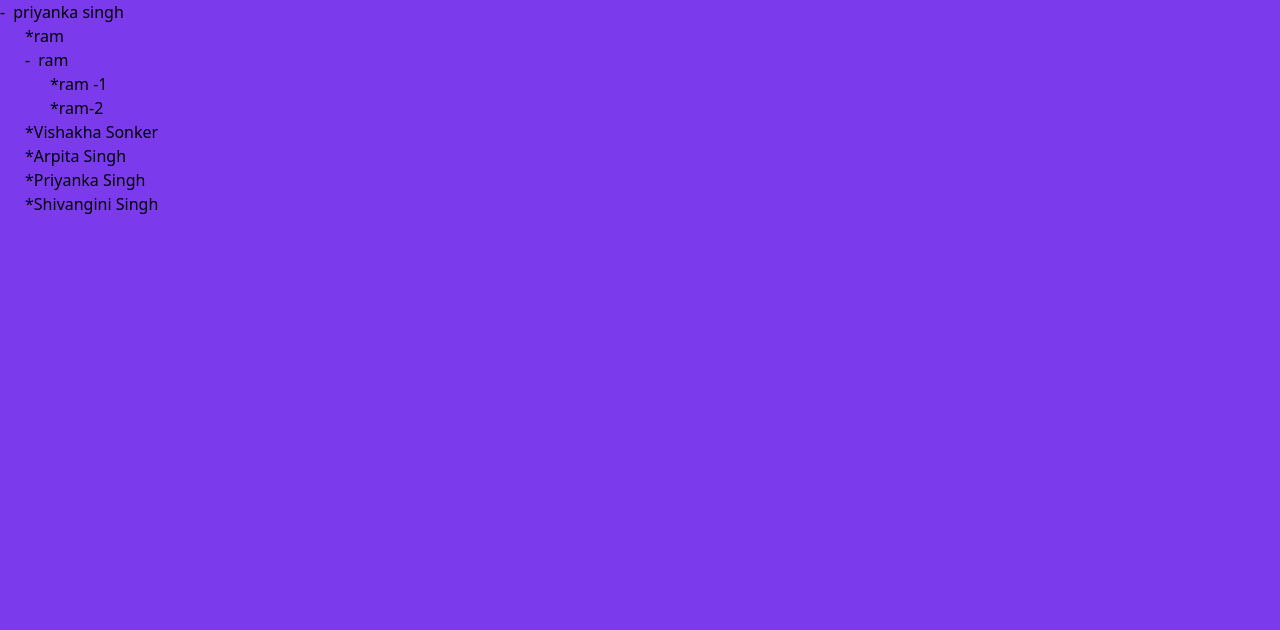
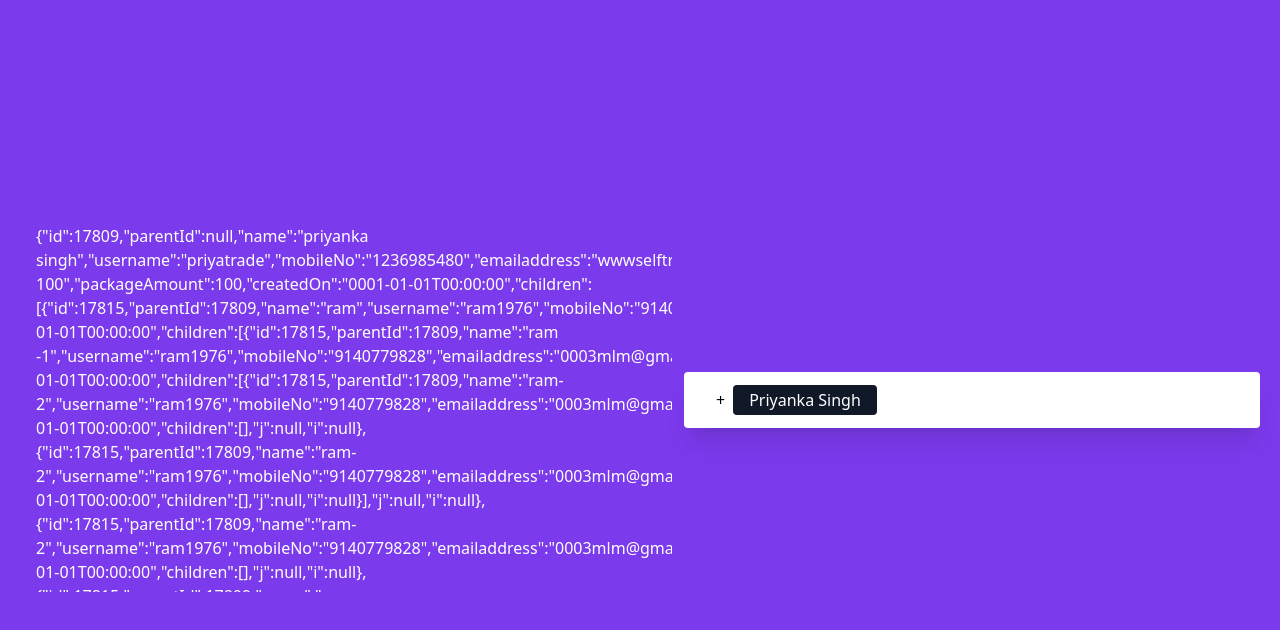
Before and after one commit to ayushAB/small-javascript-projects, a plain HTML site: page Tree/index.html in a window 1280 px wide. Drawn offline with nearby package versions, Linux system fonts and the light colour scheme.

Commit message:
added styling

```diff
--- a/Tree/index.html
+++ b/Tree/index.html
@@ -5,15 +5,16 @@
     <meta http-equiv="X-UA-Compatible" content="IE=edge">
     <meta name="viewport" content="width=device-width, initial-scale=1.0">
     <link href="https://unpkg.com/tailwindcss@^2/dist/tailwind.min.css" rel="stylesheet">
-    <title>Toast</title>
+    <title>Tree structure</title>
 </head>
 <style>
-    .hide :nth-child(2) {
+    .hide{
         display: none;
     }
 </style>
-<body class="h-screen bg-purple-600">
-    <div id="tree"></div>
+<body class="h-screen bg-purple-600 flex justify-center items-center gap-3 px-5">
+    <div id="json" class="h-96 w-96 overflow-auto flex-1 text-white p-4"></div>
+    <div id="tree" class="w-full max-w-xl shadow-xl flex-1 bg-white rounded px-5 py-4"></div>
 </body>
 <script src="script.js"></script>
 </html>
--- a/Tree/script.js
+++ b/Tree/script.js
@@ -1,210 +1,262 @@
-
 const data = [
   {
-       "id":17809,
-       "parentId":null,
-       "name":"priyanka singh",
-       "username":"priyatrade",
-       "mobileNo":"1236985480",
-       "emailaddress":"wwwselftrade@gmail.com",
-       "status":1,
-       "userType":"User",
-       "category":"Member",
-       "kycStatus":0,
-       "totalAchievedIncome":67.267500,
-       "totalExpectedIncome":300.000000,
-       "packageName":"Package 100",
-       "packageAmount":100.00,
-       "createdOn":"0001-01-01T00:00:00",
-       "children":[
+    id: 17809,
+    parentId: null,
+    name: "priyanka singh",
+    username: "priyatrade",
+    mobileNo: "1236985480",
+    emailaddress: "wwwselftrade@gmail.com",
+    status: 1,
+    userType: "User",
+    category: "Member",
+    kycStatus: 0,
+    totalAchievedIncome: 67.2675,
+    totalExpectedIncome: 300.0,
+    packageName: "Package 100",
+    packageAmount: 100.0,
+    createdOn: "0001-01-01T00:00:00",
+    children: [
       {
-             "id":17815,
-             "parentId":17809,
-             "name":"ram",
-             "username":"ram1976",
-             "mobileNo":"9140779828",
-             "emailaddress":"0003mlm@gmail.com",
-             "status":1,
-             "userType":"User",
-             "category":"Member",
-             "kycStatus":0,
-             "totalAchievedIncome":0.000000,
-             "totalExpectedIncome":0.000000,
-             "packageName":null,
-             "packageAmount":null,
-             "createdOn":"0001-01-01T00:00:00",
-             "children":[
+        id: 17815,
+        parentId: 17809,
+        name: "ram",
+        username: "ram1976",
+        mobileNo: "9140779828",
+        emailaddress: "0003mlm@gmail.com",
+        status: 1,
+        userType: "User",
+        category: "Member",
+        kycStatus: 0,
+        totalAchievedIncome: 0.0,
+        totalExpectedIncome: 0.0,
+        packageName: null,
+        packageAmount: null,
+        createdOn: "0001-01-01T00:00:00",
+        children: [
           {
-                    "id":17815,
-                    "parentId":17809,
-                    "name":"ram -1",
-                    "username":"ram1976",
-                    "mobileNo":"9140779828",
-                    "emailaddress":"0003mlm@gmail.com",
-                    "status":1,
-                    "userType":"User",
-                    "category":"Member",
-                    "kycStatus":0,
-                    "totalAchievedIncome":0.000000,
-                    "totalExpectedIncome":0.000000,
-                    "packageName":null,
-                    "packageAmount":null,
-                    "createdOn":"0001-01-01T00:00:00",
-                    "children":[
-
-
-                    ],
-                    "j":null,
-                    "i":null
+            id: 17815,
+            parentId: 17809,
+            name: "ram -1",
+            username: "ram1976",
+            mobileNo: "9140779828",
+            emailaddress: "0003mlm@gmail.com",
+            status: 1,
+            userType: "User",
+            category: "Member",
+            kycStatus: 0,
+            totalAchievedIncome: 0.0,
+            totalExpectedIncome: 0.0,
+            packageName: null,
+            packageAmount: null,
+            createdOn: "0001-01-01T00:00:00",
+            children: [
+              {
+                id: 17815,
+                parentId: 17809,
+                name: "ram-2",
+                username: "ram1976",
+                mobileNo: "9140779828",
+                emailaddress: "0003mlm@gmail.com",
+                status: 1,
+                userType: "User",
+                category: "Member",
+                kycStatus: 0,
+                totalAchievedIncome: 0.0,
+                totalExpectedIncome: 0.0,
+                packageName: null,
+                packageAmount: null,
+                createdOn: "0001-01-01T00:00:00",
+                children: [],
+                j: null,
+                i: null,
               },
               {
-                    "id":17815,
-                    "parentId":17809,
-                    "name":"ram-2",
-                    "username":"ram1976",
-                    "mobileNo":"9140779828",
-                    "emailaddress":"0003mlm@gmail.com",
-                    "status":1,
-                    "userType":"User",
-                    "category":"Member",
-                    "kycStatus":0,
-                    "totalAchievedIncome":0.000000,
-                    "totalExpectedIncome":0.000000,
-                    "packageName":null,
-                    "packageAmount":null,
-                    "createdOn":"0001-01-01T00:00:00",
-                    "children":[
-
-
-                    ],
-                    "j":null,
-                    "i":null
+                id: 17815,
+                parentId: 17809,
+                name: "ram-2",
+                username: "ram1976",
+                mobileNo: "9140779828",
+                emailaddress: "0003mlm@gmail.com",
+                status: 1,
+                userType: "User",
+                category: "Member",
+                kycStatus: 0,
+                totalAchievedIncome: 0.0,
+                totalExpectedIncome: 0.0,
+                packageName: null,
+                packageAmount: null,
+                createdOn: "0001-01-01T00:00:00",
+                children: [],
+                j: null,
+                i: null,
               },
             ],
-             "j":null,
-             "i":null
+            j: null,
+            i: null,
           },
           {
-             "id":18051,
-             "parentId":17809,
-             "name":"Vishakha Sonker",
-             "username":"vishtrade",
-             "mobileNo":"7007728861",
-             "emailaddress":"tradervishakha@gmail.com",
-             "status":1,
-             "userType":"User",
-             "category":"Member",
-             "kycStatus":0,
-             "totalAchievedIncome":0.000000,
-             "totalExpectedIncome":0.000000,
-             "packageName":null,
-             "packageAmount":null,
-             "createdOn":"0001-01-01T00:00:00",
-             "children":[
-
-             ],
-             "j":null,
-             "i":null
+            id: 17815,
+            parentId: 17809,
+            name: "ram-2",
+            username: "ram1976",
+            mobileNo: "9140779828",
+            emailaddress: "0003mlm@gmail.com",
+            status: 1,
+            userType: "User",
+            category: "Member",
+            kycStatus: 0,
+            totalAchievedIncome: 0.0,
+            totalExpectedIncome: 0.0,
+            packageName: null,
+            packageAmount: null,
+            createdOn: "0001-01-01T00:00:00",
+            children: [],
+            j: null,
+            i: null,
           },
           {
-             "id":18053,
-             "parentId":17809,
-             "name":"Arpita Singh",
-             "username":"arpittrade",
-             "mobileNo":"7753034882",
-             "emailaddress":"traderarpita@gmail.com",
-             "status":1,
-             "userType":"User",
-             "category":"Member",
-             "kycStatus":0,
-             "totalAchievedIncome":0.000000,
-             "totalExpectedIncome":0.000000,
-             "packageName":null,
-             "packageAmount":null,
-             "createdOn":"0001-01-01T00:00:00",
-             "children":[
-
+            id: 17815,
+            parentId: 17809,
+            name: "ram-2",
+            username: "ram1976",
+            mobileNo: "9140779828",
+            emailaddress: "0003mlm@gmail.com",
+            status: 1,
+            userType: "User",
+            category: "Member",
+            kycStatus: 0,
+            totalAchievedIncome: 0.0,
+            totalExpectedIncome: 0.0,
+            packageName: null,
+            packageAmount: null,
+            createdOn: "0001-01-01T00:00:00",
+            children: [],
+            j: null,
+            i: null,
+          },
         ],
-             "j":null,
-             "i":null
+        j: null,
+        i: null,
       },
       {
-             "id":18054,
-             "parentId":17809,
-             "name":"Priyanka Singh",
-             "username":"priyatrade2",
-             "mobileNo":"7007728861",
-             "emailaddress":"traderpriyankasingh@gmail.com",
-             "status":1,
-             "userType":"User",
-             "category":"Member",
-             "kycStatus":0,
-             "totalAchievedIncome":15.000000,
-             "totalExpectedIncome":75.000000,
-             "packageName":"Package 25",
-             "packageAmount":25.00,
-             "createdOn":"0001-01-01T00:00:00",
-             "children":[
-
-             ],
-             "j":null,
-             "i":null
+        id: 18051,
+        parentId: 17809,
+        name: "Vishakha Sonker",
+        username: "vishtrade",
+        mobileNo: "7007728861",
+        emailaddress: "tradervishakha@gmail.com",
+        status: 1,
+        userType: "User",
+        category: "Member",
+        kycStatus: 0,
+        totalAchievedIncome: 0.0,
+        totalExpectedIncome: 0.0,
+        packageName: null,
+        packageAmount: null,
+        createdOn: "0001-01-01T00:00:00",
+        children: [],
+        j: null,
+        i: null,
       },
       {
-             "id":18055,
-             "parentId":17809,
-             "name":"Shivangini Singh",
-             "username":"shivitrade",
-             "mobileNo":"7007728861",
-             "emailaddress":"shivangini211@gmail.com",
-             "status":1,
-             "userType":"User",
-             "category":"Member",
-             "kycStatus":0,
-             "totalAchievedIncome":0.000000,
-             "totalExpectedIncome":0.000000,
-             "packageName":null,
-             "packageAmount":null,
-             "createdOn":"0001-01-01T00:00:00",
-             "children":[
-
+        id: 18053,
+        parentId: 17809,
+        name: "Arpita Singh",
+        username: "arpittrade",
+        mobileNo: "7753034882",
+        emailaddress: "traderarpita@gmail.com",
+        status: 1,
+        userType: "User",
+        category: "Member",
+        kycStatus: 0,
+        totalAchievedIncome: 0.0,
+        totalExpectedIncome: 0.0,
+        packageName: null,
+        packageAmount: null,
+        createdOn: "0001-01-01T00:00:00",
+        children: [],
+        j: null,
+        i: null,
+      },
+      {
+        id: 18054,
+        parentId: 17809,
+        name: "Priyanka Singh",
+        username: "priyatrade2",
+        mobileNo: "7007728861",
+        emailaddress: "traderpriyankasingh@gmail.com",
+        status: 1,
+        userType: "User",
+        category: "Member",
+        kycStatus: 0,
+        totalAchievedIncome: 15.0,
+        totalExpectedIncome: 75.0,
+        packageName: "Package 25",
+        packageAmount: 25.0,
+        createdOn: "0001-01-01T00:00:00",
+        children: [],
+        j: null,
+        i: null,
+      },
+      {
+        id: 18055,
+        parentId: 17809,
+        name: "Shivangini Singh",
+        username: "shivitrade",
+        mobileNo: "7007728861",
+        emailaddress: "shivangini211@gmail.com",
+        status: 1,
+        userType: "User",
+        category: "Member",
+        kycStatus: 0,
+        totalAchievedIncome: 0.0,
+        totalExpectedIncome: 0.0,
+        packageName: null,
+        packageAmount: null,
+        createdOn: "0001-01-01T00:00:00",
+        children: [],
+        j: null,
+        i: null,
+      },
     ],
-             "j":null,
-             "i":null
-          }
-       ],
-       "j":0,
-       "i":0
-    }
+    j: 0,
+    i: 0,
+  },
 ];
 
 function createNode(node) {
-    if(typeof node.children == 'undefined') return document.createElement('div');
+  if (typeof node.children == "undefined") return document.createElement("div");
 
-    let divEle = document.createElement('div');
-    divEle.innerHTML = `<span class="cursor-pointer"><span class="mr-2 ">-</span>${node.name}</span>`;
-    divEle.childNodes[0].onclick = ($event) =>{
-        if(divEle.classList.contains('hide')){
-            divEle.classList.remove('hide');
-            $event.srcElement.childNodes[0].innerText = "-"
-        }else {
-            divEle.classList.add('hide');
-            $event.srcElement.childNodes[0].innerText = "+"
+  let divEle = document.createElement("div");
+  //divEle.className = 'hide';
+  divEle.innerHTML = `<span class="cursor-pointer capitalize ml-3"><span class="mr-2">+</span><span class="text-white bg-gray-900 px-4 py-1 rounded">${node.name}</span></span>`;
+  divEle.childNodes[0].onclick = ($event) => {
 
+    let ulElements = Array.from(
+      $event.srcElement.parentElement.parentElement.childNodes
+    ).find((node) => node.nodeName === "UL");
+    console.log($event.srcElement.childNodes[0]);
+    if (ulElements.classList.contains("hide")) {
+      ulElements.classList.remove("hide");
+      $event.srcElement.parentElement.childNodes[0].innerText = "-";
+    } else {
+      ulElements.classList.add("hide");
+      $event.srcElement.parentElement.childNodes[0].innerText = "+";
     }
-    }
-    let rootUl = document.createElement('ul');
-    rootUl.style.marginLeft = "25px"
+  };
+  let rootUl = document.createElement("ul");
+  rootUl.style.marginLeft = "25px";
+  rootUl.className = "hide";
   divEle.appendChild(rootUl);
-    for(let i = 0; i < node.children.length; i++) {
-        let li = document.createElement('li');
-        li.innerHTML = `<span class="flex items-center"><span>*</span> ${node.children[i].name} </span>`;
+  for (let i = 0; i < node.children.length; i++) {
+    let li = document.createElement("li");
+    li.innerHTML = `<span class="flex items-center text-gray-400 capitalize"><span>--</span> ${node.children[i].name} </span>`;
     rootUl.appendChild(li);
-        if(node.children[i].children.length > 0)
+    if (node.children[i].children.length > 0)
       li.appendChild(createNode(node.children[i]));
-
   }
   return divEle;
 }
 
-document.getElementById('tree').appendChild(createNode(data[0]));
+document.getElementById("tree").appendChild(createNode(data[0]));
+document.getElementById("json").innerText = JSON.stringify(data[0]);
```
Lines whose indentation alone changed are shown as unchanged.
